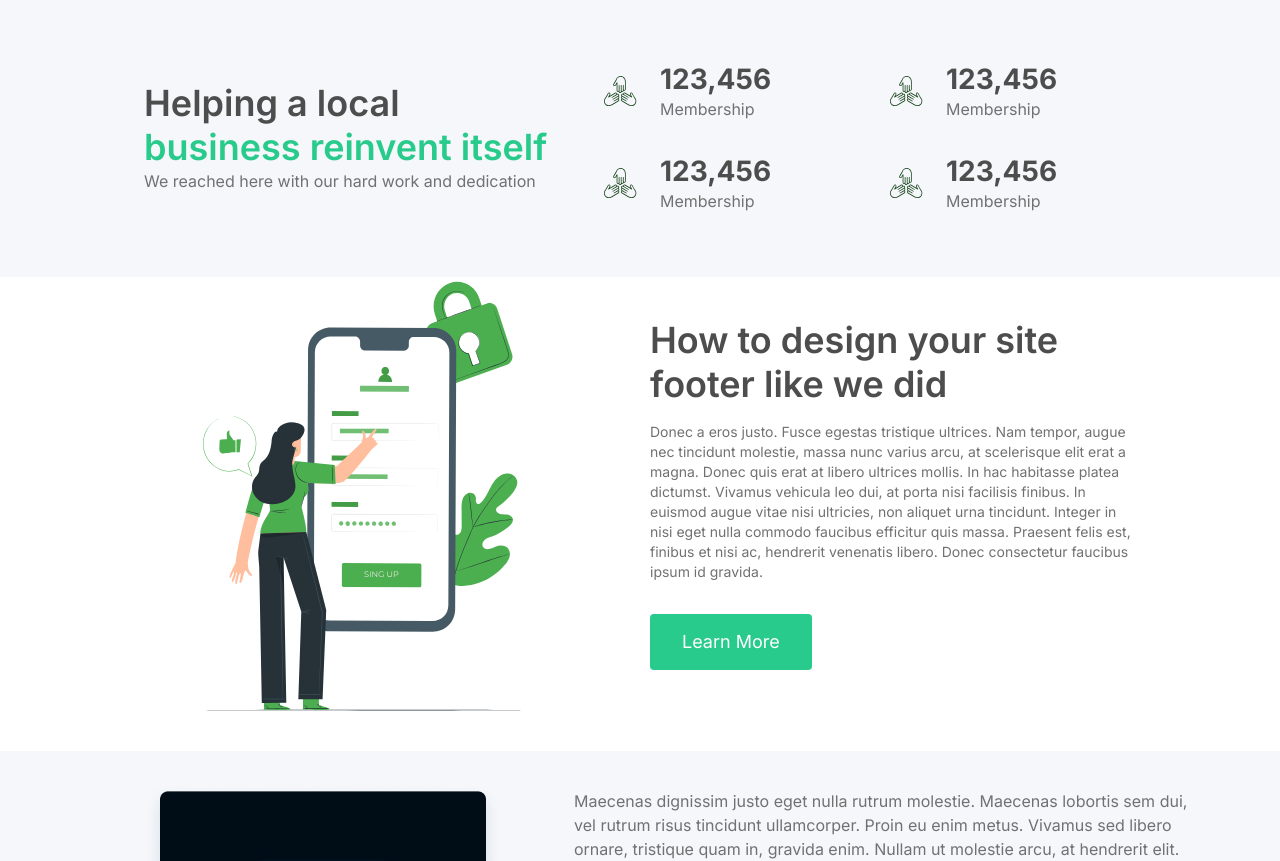
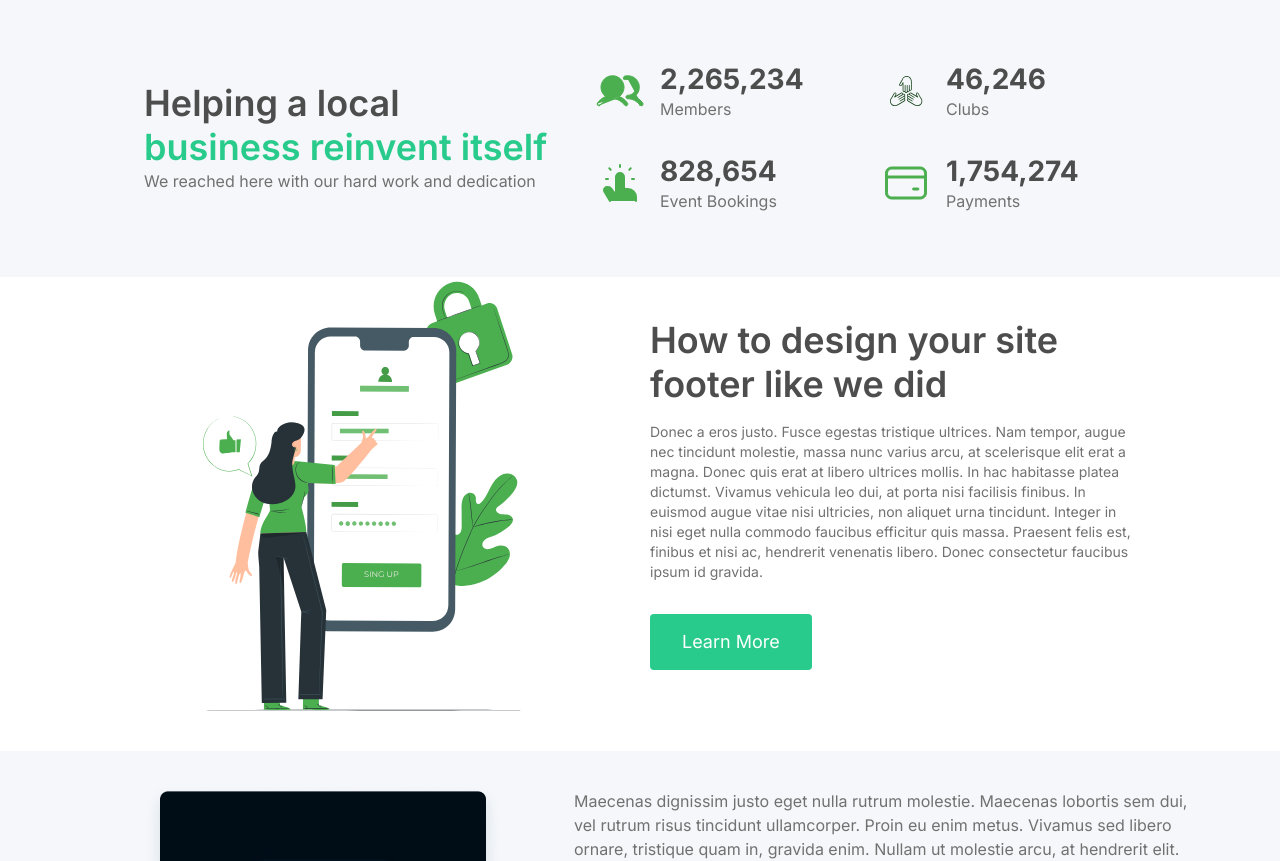
Before and after one commit to najmulhc/nextcent, a plain HTML site: page index.html in a window 1280 px wide. Shown: the part 1764-2625 px from the top of the page. Drawn offline with Linux system fonts and the light colour scheme.

Commit message:
project is done

```diff
--- a/index.html
+++ b/index.html
@@ -116,31 +116,31 @@
         </div>
         <div class="numbers">
           <div>
-            <img src="./assets/icons/club.svg" alt="" />
+            <img src="./assets/icons/members.svg" alt="" />
             <div>
-              <h3>123,456</h3>
-              <p class="body-2">Membership</p>
+              <h3>2,265,234</h3>
+              <p class="body-2">Members</p>
             </div>
           </div>
           <div>
             <img src="./assets/icons/club.svg" alt="" />
             <div>
-              <h3>123,456</h3>
-              <p class="body-2">Membership</p>
+              <h3>46,246</h3>
+              <p class="body-2">Clubs</p>
             </div>
           </div>
           <div>
-            <img src="./assets/icons/club.svg" alt="" />
+            <img src="./assets/icons/bookings.svg" alt="" />
             <div>
-              <h3>123,456</h3>
-              <p class="body-2">Membership</p>
+              <h3>828,654</h3>
+              <p class="body-2">Event Bookings</p>
             </div>
           </div>
           <div>
-            <img src="./assets/icons/club.svg" alt="" />
+            <img src="./assets/icons/payments.svg" alt="" />
             <div>
-              <h3>123,456</h3>
-              <p class="body-2">Membership</p>
+              <h3>1,754,274</h3>
+              <p class="body-2">Payments</p>
             </div>
           </div>
         </div>
```
